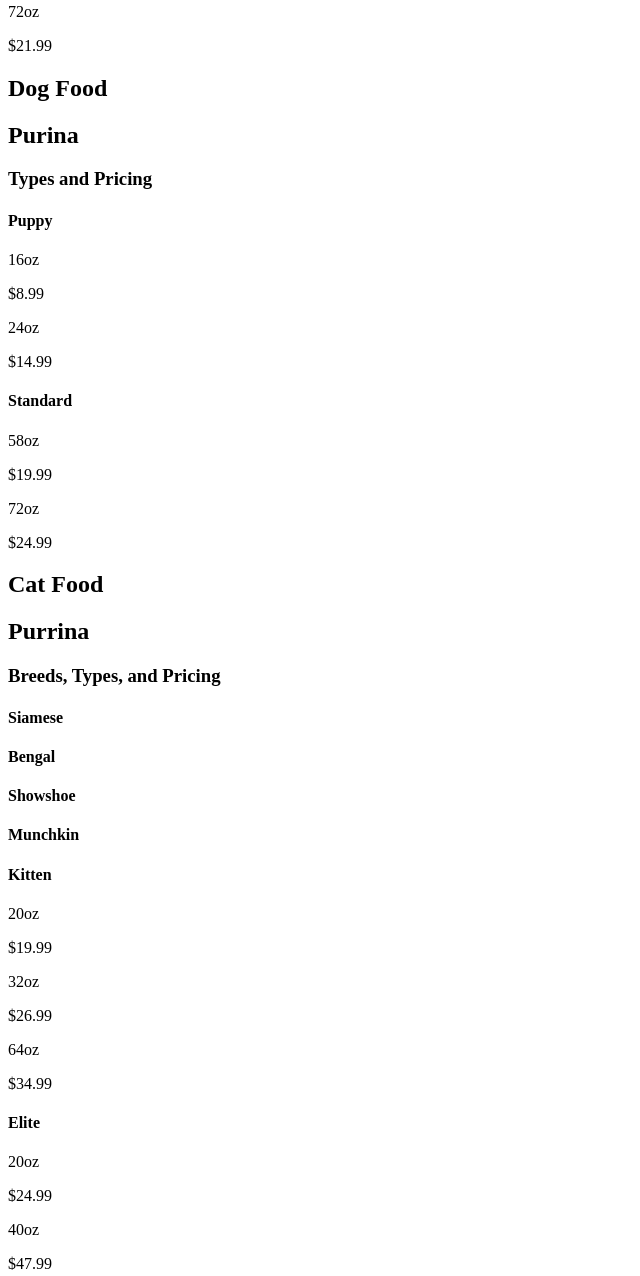
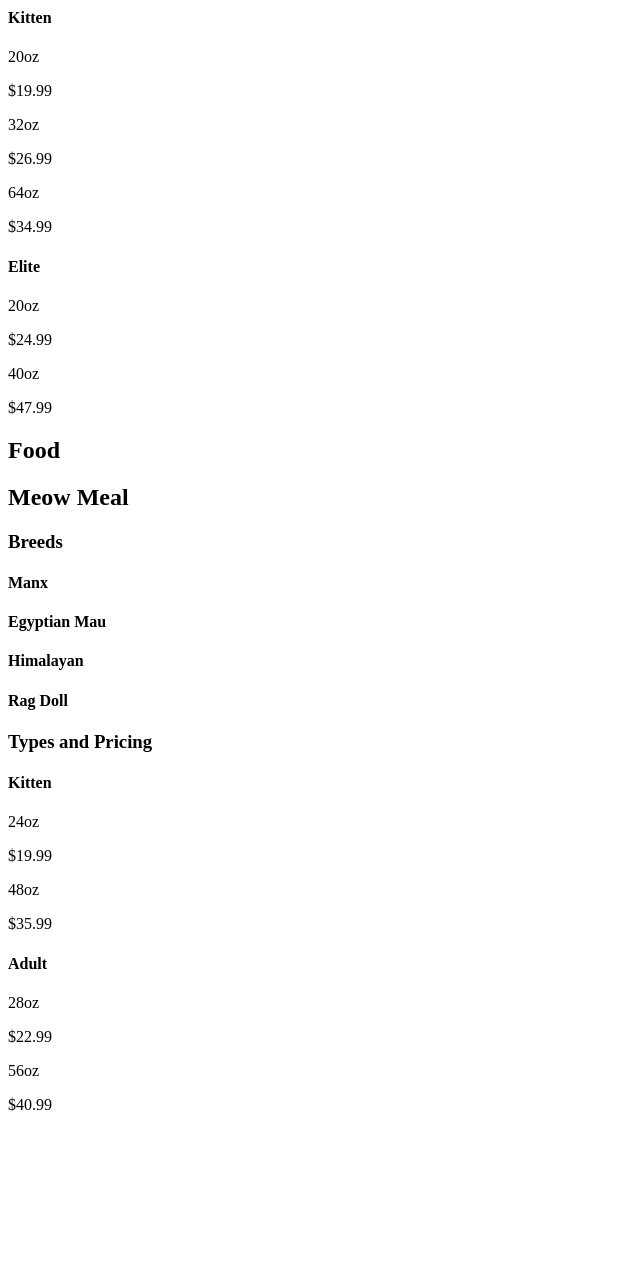
Before and after one commit to nss-day-cohort-14/spa-pet-food-project-wmfwarren, a plain HTML site: page index.html in a window 1280 px wide. Shown: the part 502-1778 px from the top of the page, without its empty margins (0-640 px from the left). After the commit the page ends 1632 px from the top, so only its background shows below. Drawn offline with Linux system fonts and the light colour scheme.

Commit message:
DRYed out code by condensing 1 function and combining two others. got rid of JSON error. Need to fix print bug

```diff
--- a/index.html
+++ b/index.html
@@ -8,12 +8,10 @@
 </head>
 <body>
 	<h1>The Purina-Purrinna Lines of Pet Food</h1>
-	<article id="dogFood" class="petFood">
+	<article id="food" class="petFood">
 
 	</article>
-	<article id="catFood" class="petFood">
 
-	</article>
 	<script type="text/javascript" src="js/foodLoad.js"></script>
 </body>
 </html>
--- a/js/foodLoad.js
+++ b/js/foodLoad.js
@@ -1,41 +1,51 @@
 var requestDogFood = new XMLHttpRequest();
 var requestCatFood = new XMLHttpRequest();
-var dogFoods = null;
-var catFoods = null;
+var Foods = null;
 
-function loadFoodRequest () { //load the JSON
-	dogFoods = JSON.parse(requestDogFood.responseText);
-	catFoods = JSON.parse(requestCatFood.responseText);
-	console.log("This is the dog food", dogFoods);
-	console.log("This is the cat food", catFoods);
+function loadFoodRequest (event) { //load the JSON
+	Foods = JSON.parse(event.target.responseText);
 
-	printDogFood();
-	printCatFood();
+	printFood();
 }
 
-function printDogFood () { //print the dog food object
-	var dogPrintZone = document.getElementById("dogFood");
+function printFood () { //print the  food object need second function because of breeds.
+	var PrintZone = document.getElementById("food");
 
-	for(let i = 0; i < dogFoods.dog_brands.length; i++)	{//main loop for printing head info
-		var brandName = dogFoods.dog_brands[i].name;
-		dogPrintZone.innerHTML += `
-		<h1>Dog Food</h1>
-		<h2 class="brandName">${brandName}</h2>
-		<h3>Types and Pricing</h3>
-		`
-		for(let j = 0; j < dogFoods.dog_brands[i].types.length; j++){//second loop to print type of food
-			var currentFoodType = dogFoods.dog_brands[i].types[j].type;
+	for(let i = 0; i < Foods.brands.length; i++)	{//main loop for printing head info
+		var brandName = Foods.brands[i].name;
+		PrintZone.innerHTML += `
+		<h1>Food</h1>
+		<h2 class="brandName">${brandName}</h2>`;
+
+		if (Foods.brands[i].breeds.length !== undefined) {
+			PrintZone.innerHTML += `<h3>Breeds</h3>`;
+			for(let j = 0; j < Foods.brands[i].breeds.length; j++){//second loop to print breeds of s
+			var currentFoodBreeds = Foods.brands[i].breeds[j];
+			currentFoodBreeds = currentFoodBreeds.replace(/_/, ' '); //replace underscore with space
+
+			currentFoodBreeds = currentFoodBreeds.charAt(0).toUpperCase() + currentFoodBreeds.slice(1); //make first char uppercase
+
+
+			PrintZone.innerHTML += `
+				<h4 class=foodForBreed">${currentFoodBreeds}</h4>`;
+			}
+		}
+
+		PrintZone.innerHTML += `<h3>Types and Pricing</h3>`;
+
+		for(let l = 0; l < Foods.brands[i].types.length; l++ ){ //print the food types
+			var currentFoodType = Foods.brands[i].types[l].type;
 			currentFoodType = currentFoodType.replace(/_/, ' '); //replace underscore with space
 
 			currentFoodType = currentFoodType.charAt(0).toUpperCase() + currentFoodType.slice(1); //make first char uppercase
 
-			dogPrintZone.innerHTML += `
+			PrintZone.innerHTML += `
 				<h4 class=typeOfFood">${currentFoodType}</h4>
 			`
-			for(let k = 0; k < dogFoods.dog_brands[i].types[j].volumes.length; k++){//third loop to print pricing and other info
-				var volName = dogFoods.dog_brands[i].types[j].volumes[k].name;
-				var volPrice = dogFoods.dog_brands[i].types[j].volumes[k].price;
-				dogPrintZone.innerHTML += `
+			for(let k = 0; k < Foods.brands[i].types[l].volumes.length; k++){//third loop to print pricing and other info
+				var volName = Foods.brands[i].types[l].volumes[k].name;
+				var volPrice = Foods.brands[i].types[l].volumes[k].price;
+				PrintZone.innerHTML += `
 					<p class="foodVolume">${volName}</p>
 					<p class="priceForVolume">$${volPrice}</p>
 				`
@@ -44,49 +54,7 @@ function printDogFood () { //print the dog food object
 	}
 }
 
-function printCatFood () { //print the cat food object need second function because of breeds.
-	var catPrintZone = document.getElementById("catFood");
-
-	for(let i = 0; i < catFoods.cat_brands.length; i++)	{//main loop for printing head info
-		var brandName = catFoods.cat_brands[i].name;
-		catPrintZone.innerHTML += `
-		<h1> Cat Food</h1>
-		<h2 class="brandName">${brandName}</h2>
-		<h3>Breeds, Types, and Pricing</h3>
-		`
-		for(let j = 0; j < catFoods.cat_brands[i].breeds.length; j++){//second loop to print breeds of cats
-		var currentFoodBreeds = catFoods.cat_brands[i].breeds[j];
-		currentFoodBreeds = currentFoodBreeds.replace(/_/, ' '); //replace underscore with space
-
-		currentFoodBreeds = currentFoodBreeds.charAt(0).toUpperCase() + currentFoodBreeds.slice(1); //make first char uppercase
-
-
-		catPrintZone.innerHTML += `
-			<h4 class=foodForBreed">${currentFoodBreeds}</h4>
-		`
-		}
-		for(let l = 0; l < catFoods.cat_brands[i].types.length; l++ ){ //print the food types
-			var currentFoodType = catFoods.cat_brands[i].types[l].type;
-			currentFoodType = currentFoodType.replace(/_/, ' '); //replace underscore with space
-
-			currentFoodType = currentFoodType.charAt(0).toUpperCase() + currentFoodType.slice(1); //make first char uppercase
-
-			catPrintZone.innerHTML += `
-				<h4 class=typeOfFood">${currentFoodType}</h4>
-			`
-			for(let k = 0; k < catFoods.cat_brands[i].types[l].volumes.length; k++){//third loop to print pricing and other info
-				var volName = catFoods.cat_brands[i].types[l].volumes[k].name;
-				var volPrice = catFoods.cat_brands[i].types[l].volumes[k].price;
-				catPrintZone.innerHTML += `
-					<p class="foodVolume">${volName}</p>
-					<p class="priceForVolume">$${volPrice}</p>
-				`
-			}
-		}
-	}
-}
-
-requestDogFood.addEventListener("load", loadFoodRequest); //add a load listener to the requestcatFood
+requestDogFood.addEventListener("load", loadFoodRequest); //add a load listener to the requestFood
 requestCatFood.addEventListener("load", loadFoodRequest);
 
 requestDogFood.open("GET", "../json/dogFoods.json"); //give information on retrieving the data to foodRequest
--- a/json/catFoods.json
+++ b/json/catFoods.json
@@ -1,5 +1,5 @@
 {
-  "cat_brands": [
+  "brands": [
     {
       "name": "Purrina",
       "breeds": [
--- a/json/dogFoods.json
+++ b/json/dogFoods.json
@@ -1,5 +1,5 @@
 {
-  "dog_brands": [
+  "brands": [
     {
       "name": "Chuck wagon",
       "types": [
```
